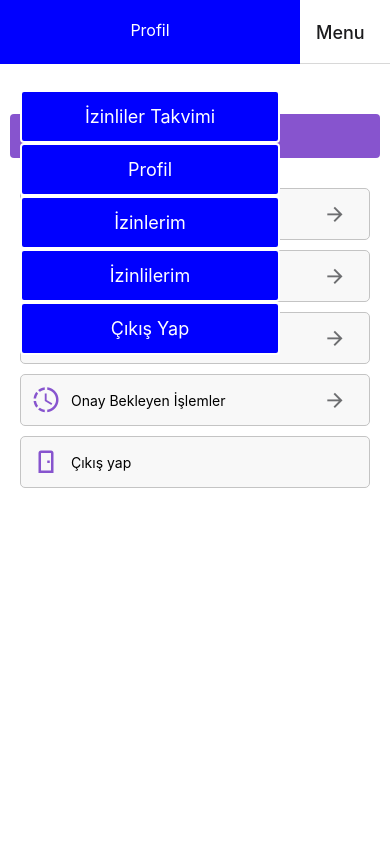
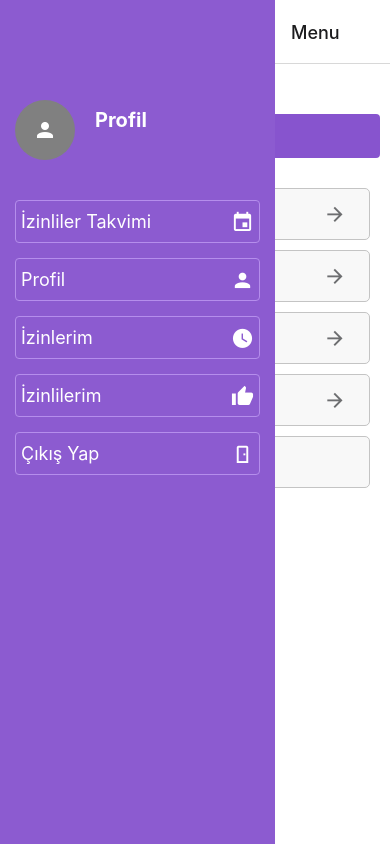
Before and after one commit to GoktugYmsk/expo-company-permit, a React Native app: screen /Menu in a window 390 px wide. Shown: the top 844 px of the page. Built offline with nearby package versions, Linux system fonts and the light colour scheme.

Commit message:
web design finish

```diff
--- a/components/menu/menu.jsx
+++ b/components/menu/menu.jsx
@@ -1,7 +1,7 @@
 import React from "react";
 import { useDispatch, useSelector } from "react-redux";
 import { useNavigation } from "@react-navigation/native";
-import { StyleSheet, Text, View, TouchableOpacity, StatusBar } from "react-native";
+import { StyleSheet, Text, View, TouchableOpacity } from "react-native";
 
 import Icon from "@expo/vector-icons/MaterialCommunityIcons";
 
@@ -67,6 +67,7 @@ function Menu() {
     }
     navigation.navigate("Profile");
   };
+
 
   return (
     <View style={styles.container}>
--- a/components/sidebar/Sidebar.jsx
+++ b/components/sidebar/Sidebar.jsx
@@ -1,4 +1,5 @@
 import { useNavigation } from "@react-navigation/native";
+import Icon from "@expo/vector-icons/MaterialCommunityIcons";
 import React from "react";
 import {
   Platform,
@@ -26,33 +27,43 @@ export default function Sidebar() {
     <View style={styles.sidebar}>
       {/* Profil Iconu ve Ad Soyad */}
       <View style={styles.profileContainer}>
+        <View style={styles.profile} >
+          <Icon style={styles.profileIcon} name="account" size={24} color="white" />
+
+          <View style={styles.profileTextArea}>
+            <Text style={styles.profileTextTop}>Profil</Text>
             <Text style={styles.profileText}>{manageName}</Text>
-        <Text style={styles.profileText}>Profil</Text>
           </View>
 
+        </View>
+        <View style={styles.profileContainerContent}>
           <TouchableOpacity
             style={styles.sidebarContainer}
             onPress={() => checkManager("Home")}
           >
             <Text style={styles.sidebarItem}>İzinliler Takvimi</Text>
+            <Icon style={styles.sidebarIcon} name="calendar" size={23} />
           </TouchableOpacity>
           <TouchableOpacity
             style={styles.sidebarContainer}
             onPress={() => navigation.navigate("Profile")}
           >
             <Text style={styles.sidebarItem}>Profil</Text>
+            <Icon style={styles.sidebarIcon} name="account" size={23} />
           </TouchableOpacity>
           <TouchableOpacity
             style={styles.sidebarContainer}
             onPress={() => checkManager("MyRequest")}
           >
             <Text style={styles.sidebarItem}>İzinlerim</Text>
+            <Icon style={styles.sidebarIcon} name="clock" size={23} />
           </TouchableOpacity>
           <TouchableOpacity
             style={styles.sidebarContainer}
             onPress={() => checkManager("PerRequest")}
           >
             <Text style={styles.sidebarItem}>İzinlilerim</Text>
+            <Icon style={styles.sidebarIcon} name="thumb-up" size={23} />
           </TouchableOpacity>
           {manageName && (
             <TouchableOpacity
@@ -60,6 +71,7 @@ export default function Sidebar() {
               onPress={() => navigation.navigate("Approval")}
             >
               <Text style={styles.sidebarItem}>Onay Bekleyen İşlemler</Text>
+              <Icon style={styles.sidebarIcon} name="progress-clock" size={23} />
             </TouchableOpacity>
           )}
           {manageName && (
@@ -68,6 +80,7 @@ export default function Sidebar() {
               onPress={() => navigation.navigate("OffDuty")}
             >
               <Text style={styles.sidebarItem}>İzin Verilenler</Text>
+              <Icon style={styles.sidebarIcon} name="sunglasses" size={23} />
             </TouchableOpacity>
           )}
             <TouchableOpacity
@@ -75,7 +88,11 @@ export default function Sidebar() {
               onPress={() => navigation.navigate("Login")}
             >
               <Text style={styles.sidebarItem}>Çıkış Yap</Text>
+              <Icon style={styles.sidebarIcon} name="door" size={23} />
             </TouchableOpacity>
+        </View>
+      </View>
+
     </View>
   );
 }
@@ -83,34 +100,71 @@ export default function Sidebar() {
 const styles = StyleSheet.create({
   sidebar: {
     flex: 1,
-    backgroundColor: "blue",
-    padding: 20,
+    backgroundColor: "#8c5bd0",
     height: 1000,
-    width: 300,
+    width: 275,
     marginTop: 0,
 
   },
   sidebarItem: {
     fontSize: 18,
+    width: 220,
     marginVertical: 10,
     color: "white",
-    textAlign: "center",
-    padding: 4,
+    textAlign: "left",
+    paddingLeft: 5,
+  },
+  sidebarIcon: {
+    marginTop: 10,
+    color: 'white',
+    paddingRight: 5,
   },
   sidebarContainer: {
-    borderWidth: 2,
-    borderColor: "white",
-    backgroundColor: "blue",
+    flexDirection: "row",
+    borderWidth: 1,
+    borderColor: "#b58eec",
+    backgroundColor: "#8c5bd0",
     borderRadius: 4,
-
+    marginBottom: 15,
   },
   // Yeni Stiller
+  profile: {
+    flexDirection: "row",
+    marginTop: 100,
+    height: 100,
+  },
   profileContainer: {
-    alignItems: "center",
-    marginBottom: 50,
+    flexDirection: "column",
+    height: 1000,
+    paddingHorizontal: 15,
+    backgroundColor: "#8c5bd0",
+  },
+  profileContainerContent: {
+    flexDirection: "column",
+  },
+
+
+
+  profileTextArea: {
+    flexDirection: "column",
   },
   profileText: {
     fontSize: 16,
+    paddingTop: 8,
     color: "white",
   },
+  profileTextTop: {
+    fontSize: 20,
+    paddingTop: 8,
+    color: "white",
+    fontWeight: 'bold',
+  },
+  profileIcon: {
+    width: 60,
+    height: 60,
+    marginRight: 20,
+    backgroundColor: "gray",
+    padding: 18,
+    borderRadius: 80,
+  },
 });
```
Lines whose indentation alone changed are shown as unchanged.
